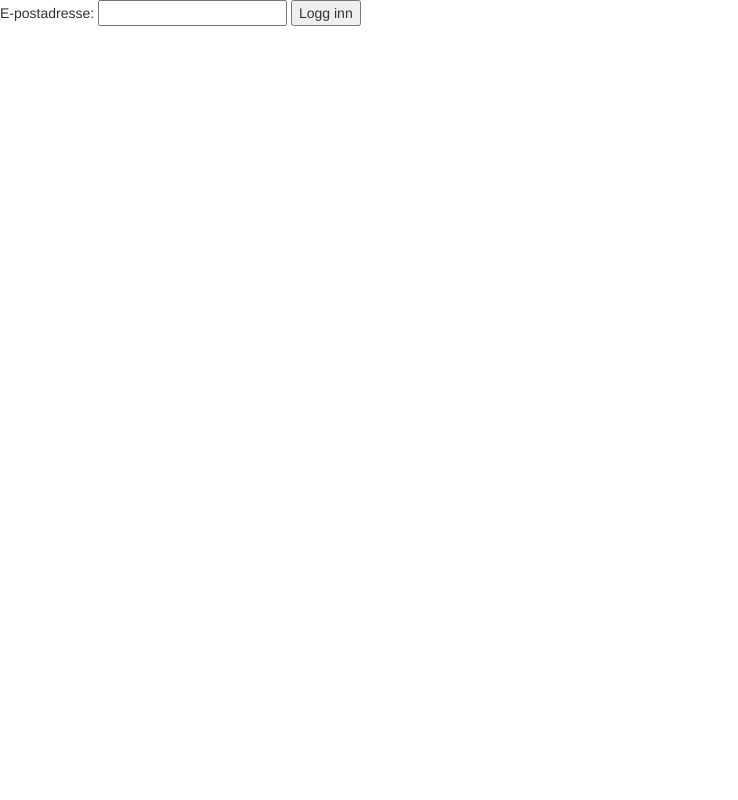
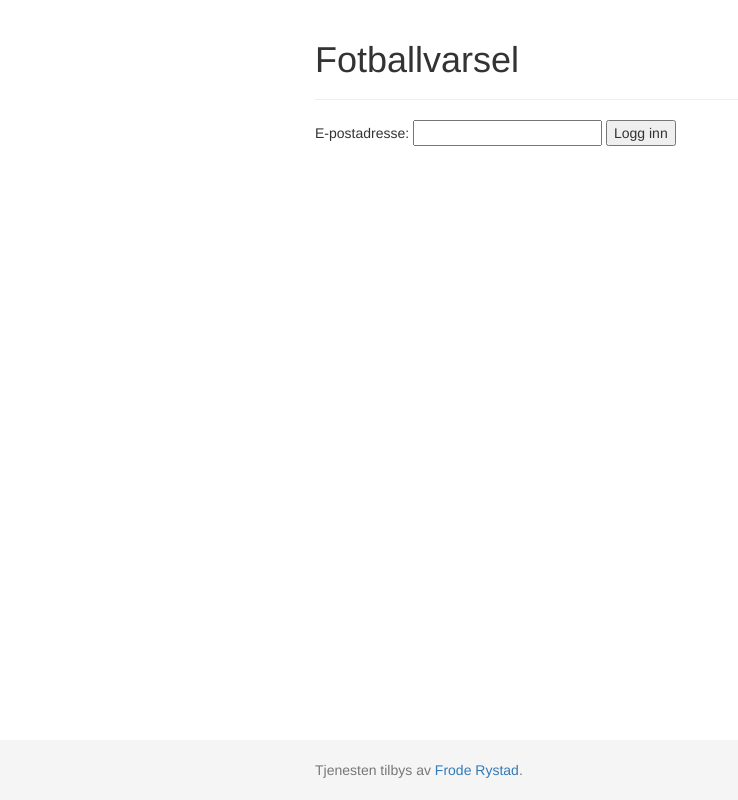
Before and after one commit to froderystad/fotballvarsel, a website: page app/index.html at #!/login in a window 1280 px wide. Shown: the whole page, without its empty margins (0-738 px from the left). Drawn offline with nearby package versions, Linux system fonts and the light colour scheme; some packages are replaced by stand-ins of ours.

Commit message:
Added welcome page and basic styling.

```diff
--- a/app/css/app.css
+++ b/app/css/app.css
@@ -1,3 +1,36 @@
 .error {
     color: red;
 }
+
+/* Sticky footer styles
+-------------------------------------------------- */
+html {
+    position: relative;
+    min-height: 100%;
+}
+body {
+    /* Margin bottom by footer height */
+    margin-bottom: 60px;
+}
+.footer {
+    position: absolute;
+    bottom: 0;
+    width: 100%;
+    /* Set the fixed height of the footer here */
+    height: 60px;
+    background-color: #f5f5f5;
+}
+
+
+/* Custom page CSS
+-------------------------------------------------- */
+/* Not required for template or sticky footer method. */
+
+.container {
+    width: auto;
+    max-width: 680px;
+    padding: 0 15px;
+}
+.container .text-muted {
+    margin: 20px 0;
+}
--- a/app/index.html
+++ b/app/index.html
@@ -5,7 +5,21 @@
     <link rel="stylesheet" href="css/app.css">
 </head>
 
+<body>
+<div class="container">
+<header class="page-header">
+    <h1>Fotballvarsel</h1>
+</header>
+
 <div ng-view></div>
+
+</div>
+
+<footer class="footer">
+    <div class="container">
+        <p class="text-muted">Tjenesten tilbys av <a href="fotballvarsel@rystad.no">Frode Rystad</a>.</p>
+    </div>
+</footer>
 
 <script src="https://ajax.googleapis.com/ajax/libs/angularjs/1.4.7/angular.min.js"></script>
 <script src="https://ajax.googleapis.com/ajax/libs/angularjs/1.4.7/angular-route.min.js"></script>
--- a/app/js/app.js
+++ b/app/js/app.js
@@ -2,6 +2,10 @@ var app = angular.module('app', ['ngRoute', 'ngResource', 'controllers', 'servic
 
 app.config(['$routeProvider', function ($routeProvider) {
     $routeProvider
+        .when('/welcome', {
+            templateUrl: 'partials/welcome.html'
+        })
+
         .when('/login', {
             templateUrl: 'partials/login.html',
             controller: 'LoginCtrl'
@@ -13,6 +17,6 @@ app.config(['$routeProvider', function ($routeProvider) {
         })
 
         .otherwise({
-            redirectTo: '/login'
+            redirectTo: '/welcome'
         });
 }]);
--- a/app/partials/login.html
+++ b/app/partials/login.html
@@ -1,3 +1,3 @@
 E-postadresse: <input type="email" ng-model="email.email">
 <button ng-click="login()">Logg inn</button>
-<p><span class="error">{{error}}</span></p>
+<div class="alert alert-danger" role="alert" ng-if="error != null"><span class="error">{{error}}</span></div>
```
Also changed, not shown: app/partials/subscriber.html (+0 -1 lines), app/partials/welcome.html (added, +32 -0 lines), README.md.
